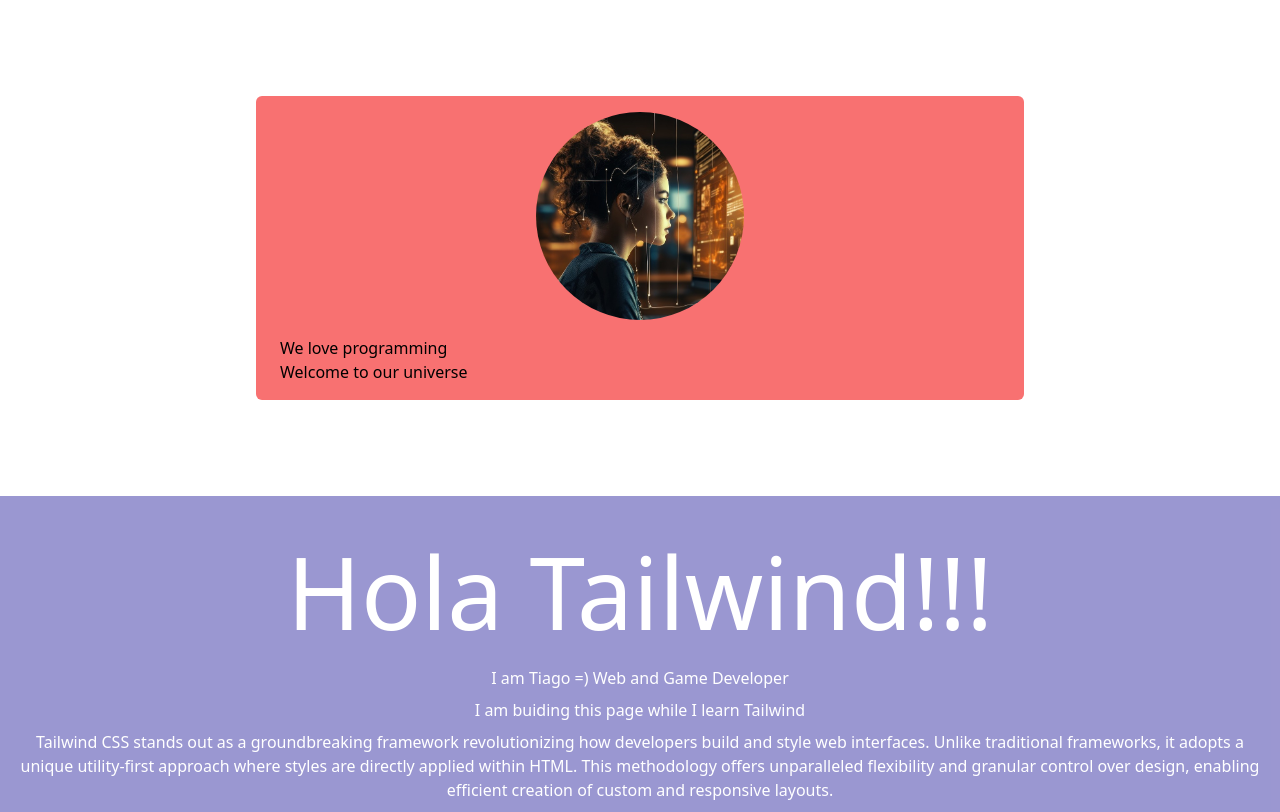
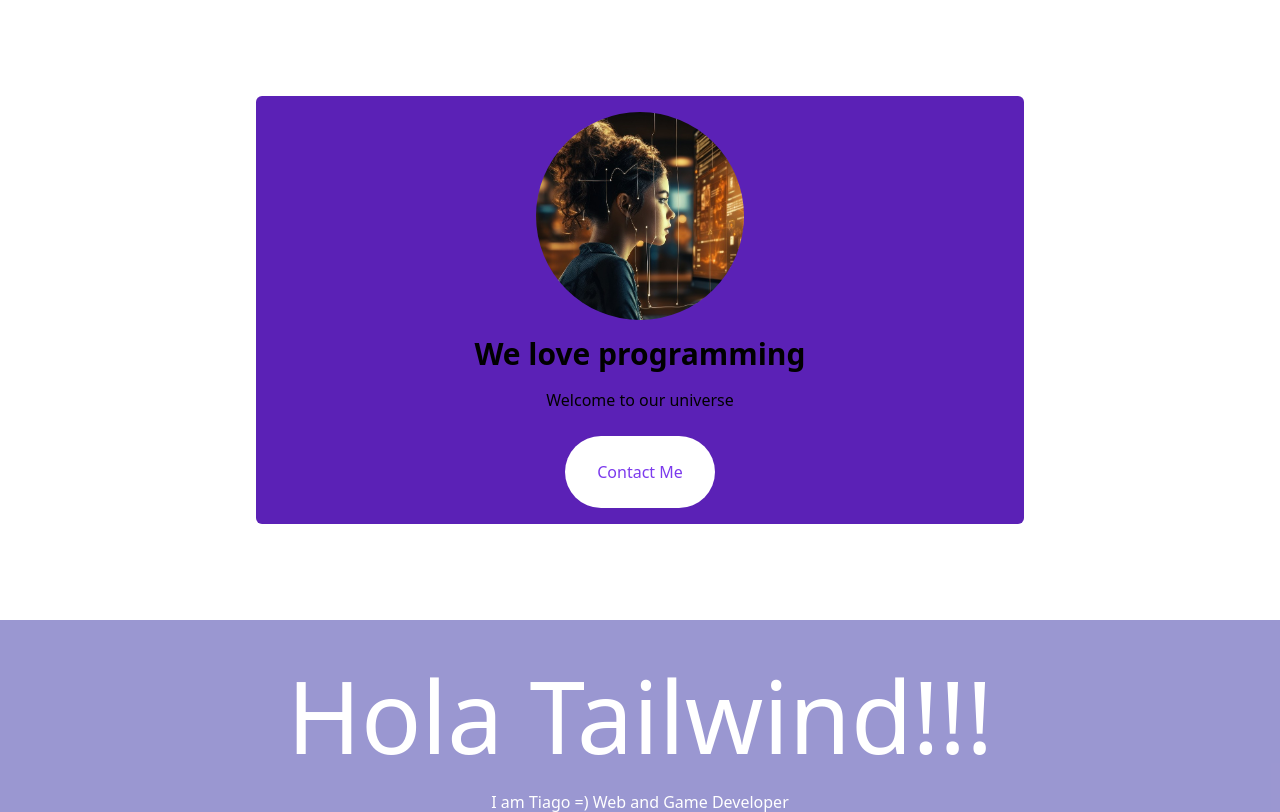
Before and after one commit to tiagoskaterock/tailwind-landing-page, a PHP site: page / in a window 1280 px wide. Shown: the top 812 px of the page. Run offline with PHP 8.4, Linux system fonts and the light colour scheme.

Commit message:
11. Practica Sección + Manipulación de textos

```diff
--- a/index.php
+++ b/index.php
@@ -9,13 +9,27 @@
 <body class=h-screen>
 
 	<article
-		class="w-5/6 max-w-screen-md bg-red-400 my-24 mx-auto px-6 py-4 rounded-md">
+		class="w-5/6 max-w-screen-md bg-violet-800 my-24 mx-auto px-6 py-4 rounded-md text-center">
 		<img
 			class="w-52 mx-auto mb-4 rounded-full object-cover"
 			src="girl.jpg"
 			alt="Girl on computer">
-		<h2>We love programming</h2>
-		<p>Welcome to our universe</p>
+
+		<h2
+			class="text-3xl mb-4 font-bold">
+			We love programming
+		</h2>
+
+		<p
+		class="lg mb-6 font-light">
+		Welcome to our universe
+		</p>
+
+		<a
+			class="bg-white text-violet-600 py-6 px-8 inline-block rounded-[50px]"
+			href="#">
+			Contact Me
+		</a>
 	</article>
 
 	<div class="text-center bg-indigo-800/50 p-5">
--- a/src/css/estilos.css
+++ b/src/css/estilos.css
@@ -564,6 +564,14 @@ video {
   margin-bottom: 1rem;
 }
 
+.mb-6 {
+  margin-bottom: 1.5rem;
+}
+
+.inline-block {
+  display: inline-block;
+}
+
 .flex {
   display: flex;
 }
@@ -608,6 +616,14 @@ video {
   border-radius: 9999px;
 }
 
+.rounded-\[50\] {
+  border-radius: 50;
+}
+
+.rounded-\[50px\] {
+  border-radius: 50px;
+}
+
 .bg-red-800 {
   --tw-bg-opacity: 1;
   background-color: rgb(153 27 27 / var(--tw-bg-opacity));
@@ -639,6 +655,16 @@ video {
 .bg-red-400 {
   --tw-bg-opacity: 1;
   background-color: rgb(248 113 113 / var(--tw-bg-opacity));
+}
+
+.bg-violet-800 {
+  --tw-bg-opacity: 1;
+  background-color: rgb(91 33 182 / var(--tw-bg-opacity));
+}
+
+.bg-white {
+  --tw-bg-opacity: 1;
+  background-color: rgb(255 255 255 / var(--tw-bg-opacity));
 }
 
 .object-cover {
@@ -676,6 +702,16 @@ video {
   padding-bottom: 1rem;
 }
 
+.px-8 {
+  padding-left: 2rem;
+  padding-right: 2rem;
+}
+
+.py-6 {
+  padding-top: 1.5rem;
+  padding-bottom: 1.5rem;
+}
+
 .text-center {
   text-align: center;
 }
@@ -692,6 +728,19 @@ video {
 
 .text-\[100px\] {
   font-size: 100px;
+}
+
+.text-3xl {
+  font-size: 1.875rem;
+  line-height: 2.25rem;
+}
+
+.font-bold {
+  font-weight: 700;
+}
+
+.font-light {
+  font-weight: 300;
 }
 
 .text-white {
@@ -727,3 +776,8 @@ video {
   --tw-text-opacity: 1;
   color: rgb(255 255 255 / var(--tw-text-opacity));
 }
+
+.text-violet-600 {
+  --tw-text-opacity: 1;
+  color: rgb(124 58 237 / var(--tw-text-opacity));
+}
```
